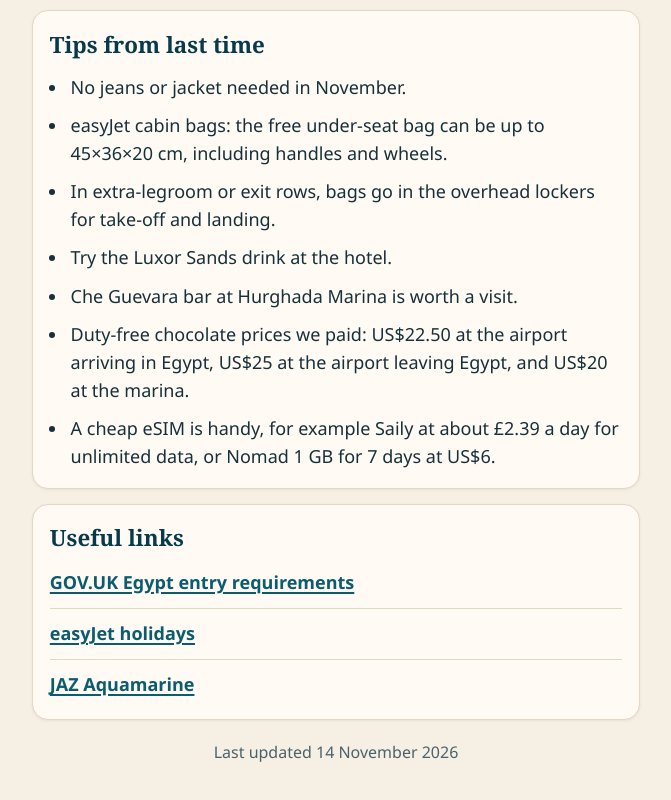
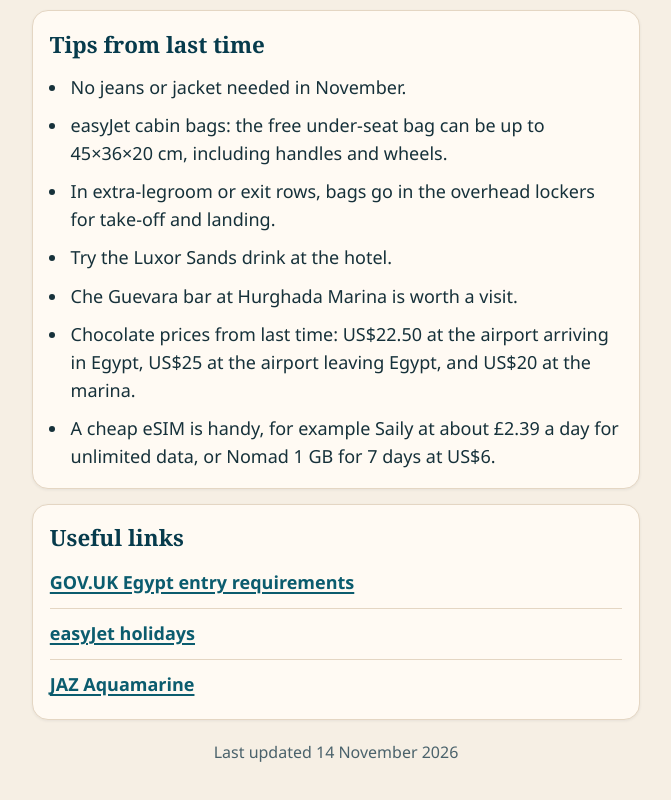
Before and after one commit to kk544nmsbt-sudo/hurghada-2027, a plain HTML site: page index.html in a window 1280 px wide. Shown: the part 2552-3352 px from the top of the page, without its empty margins (304-975 px from the left). Drawn offline with Linux system fonts and the light colour scheme.

Commit message:
Reword chocolate tip

```diff
--- a/index.html
+++ b/index.html
@@ -465,7 +465,7 @@
         <li>In extra-legroom or exit rows, bags go in the overhead lockers for take-off and landing.</li>
         <li>Try the Luxor Sands drink at the hotel.</li>
         <li>Che Guevara bar at Hurghada Marina is worth a visit.</li>
-        <li>Duty-free chocolate prices we paid: US$22.50 at the airport arriving in Egypt, US$25 at the airport leaving Egypt, and US$20 at the marina.</li>
+        <li>Chocolate prices from last time: US$22.50 at the airport arriving in Egypt, US$25 at the airport leaving Egypt, and US$20 at the marina.</li>
         <li>A cheap eSIM is handy, for example Saily at about £2.39 a day for unlimited data, or Nomad 1 GB for 7 days at US$6.</li>
       </ul>
     </section>
```
